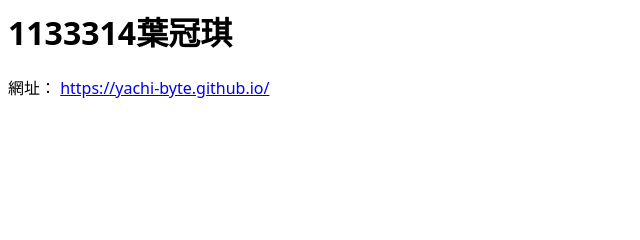
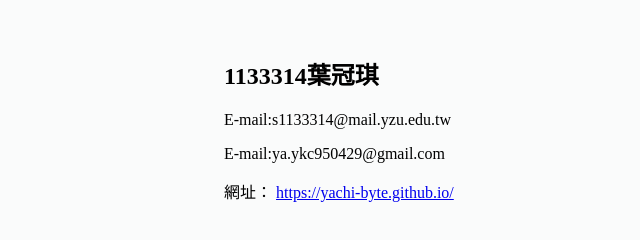
Before and after one commit to yachi-byte/yachi-byte.github.io, a plain HTML site: page index.html in a window 1280 px wide. Shown: the whole page, without its empty margins (0-640 px from the left). Drawn offline with Linux system fonts and the light colour scheme.

Commit message:
Update index.html

```diff
--- a/index.html
+++ b/index.html
@@ -1,14 +1,14 @@
 <html>
   <head>
   <title>我的頁面</title>
-    <style>
-    body{
-      font-family: system-ui, -apple-system, "Segoe UI", Roboto, "Noto Sans", "Helvetica Neue", Arial, "Hiragino Sans GB", "PingFang TC", "Microsoft JhengHei", sans-serif;
-      font-size: 16px;
-    </style>
+    <body style="width: 65%; margin: auto; background-color: rgb(234, 236, 238, 0.2);">
+    <br/><br/>
   </head>
   <body>
-    <h1>1133314葉冠琪</h1>
+    <h2>1133314葉冠琪</h2>
+    <p>E-mail:s1133314@mail.yzu.edu.tw</p>
+    <p>E-mail:ya.ykc950429@gmail.com</p>
+
     <p>網址： <a href="https://yachi-byte.github.io/">https://yachi-byte.github.io/</a></p>
 
   </body>
```
